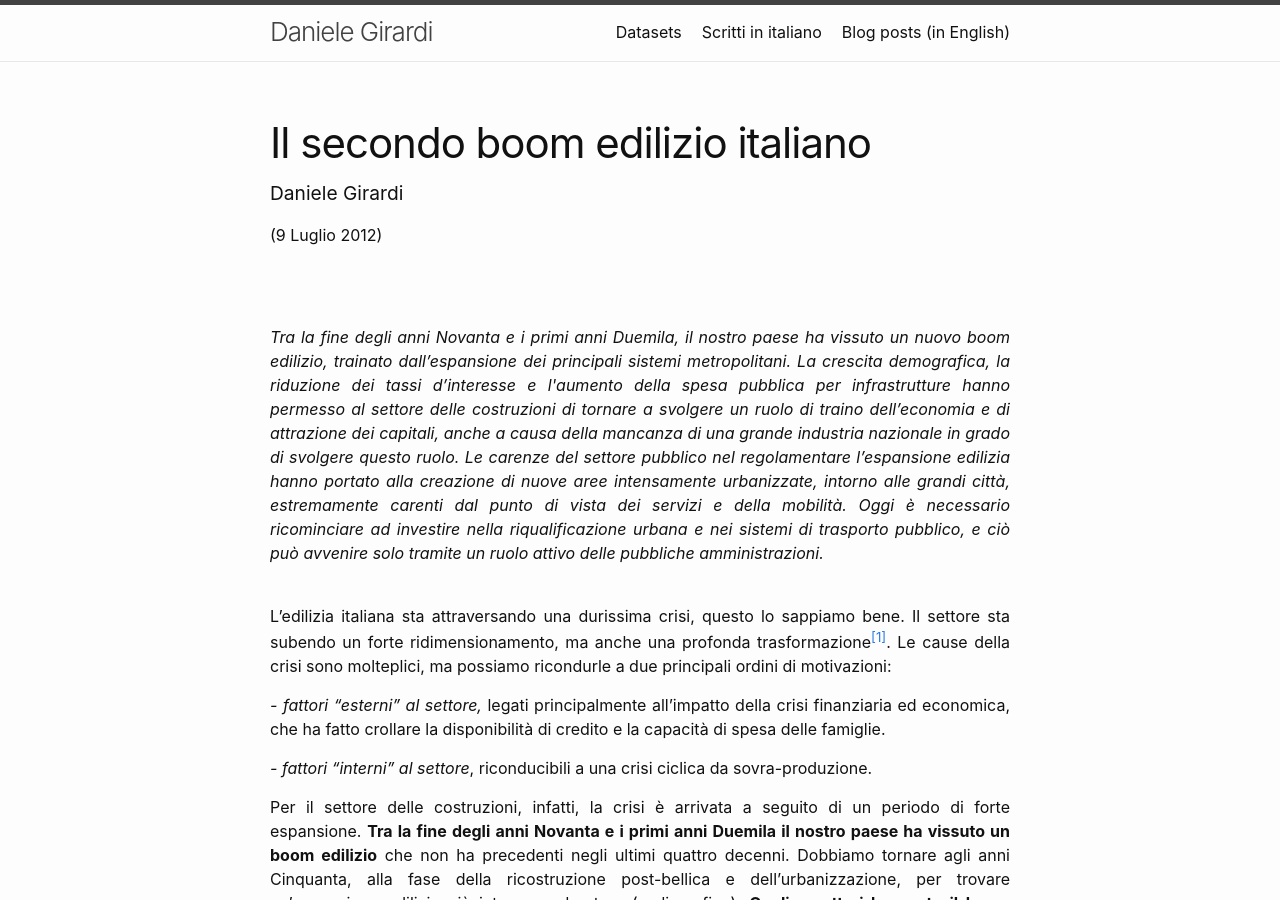
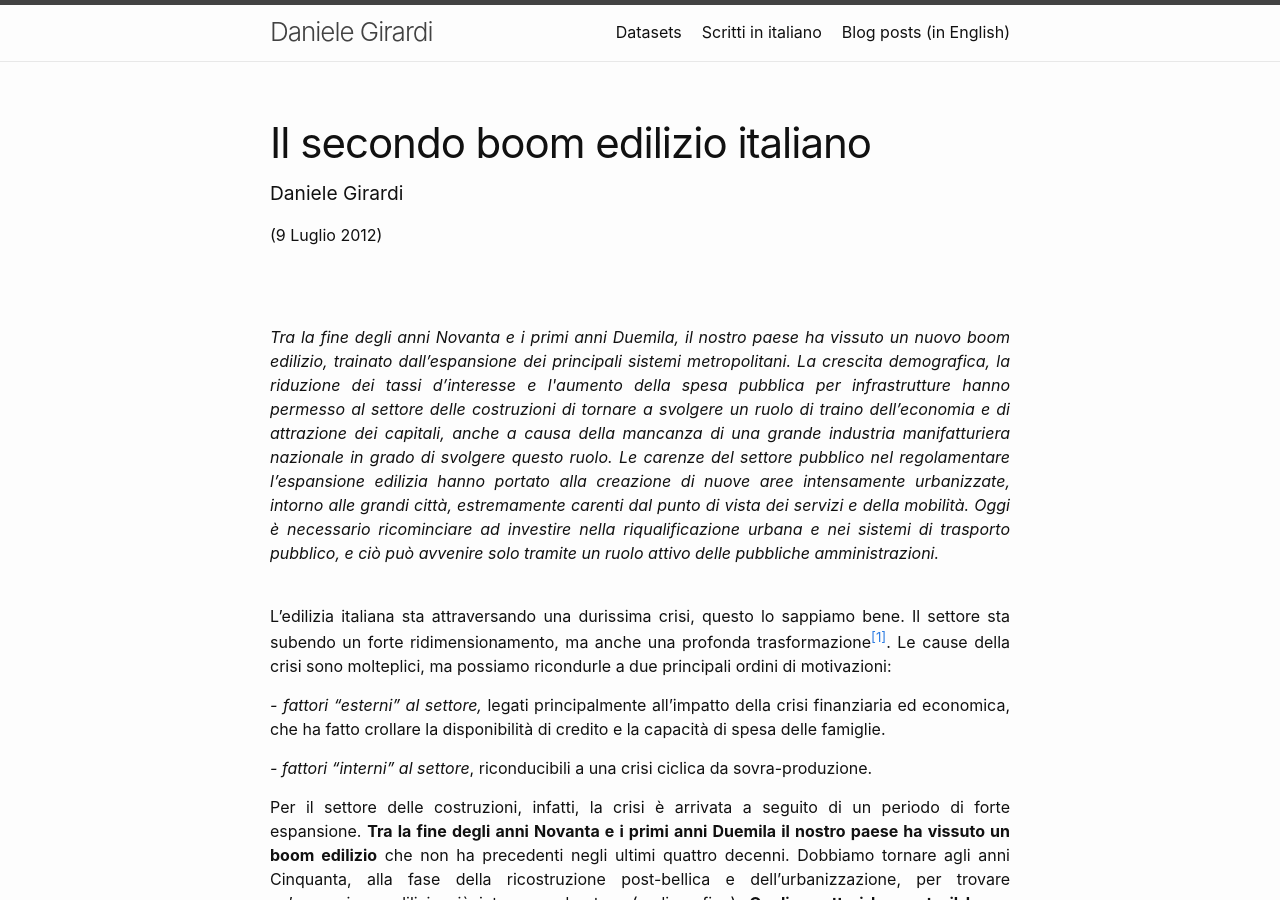
Before and after one commit to danielegirardi/danielegirardi.github.io, a Jekyll site: the page built from posts/secondoboomedilizio.md, in a window 1280 px wide and 900 px high. Built offline with Jekyll 4.4.1, drawn with Linux system fonts in a browser that asks for light colours; our own code applies the rules of GitHub Pages for plain Markdown files.

Commit message:
Update secondoboomedilizio.md

```diff
--- a/posts/secondoboomedilizio.md
+++ b/posts/secondoboomedilizio.md
@@ -39,7 +39,7 @@
 <p> </p>
 
 &nbsp;
-<p style="text-align: justify;"><em>Tra la fine degli anni Novanta e i primi anni Duemila, il nostro paese ha vissuto un nuovo boom edilizio, trainato dall’espansione dei principali sistemi&nbsp;metropolitani. La crescita demografica, la riduzione dei tassi d’interesse e l'aumento della spesa pubblica per infrastrutture hanno permesso al settore delle costruzioni di tornare a svolgere un ruolo di traino dell’economia e di attrazione dei capitali, anche a causa della mancanza di una grande industria nazionale in grado di svolgere questo ruolo. Le carenze del settore pubblico nel regolamentare l’espansione edilizia hanno portato alla creazione di nuove aree intensamente urbanizzate, intorno alle grandi città, estremamente carenti dal punto di vista dei servizi e della mobilità. Oggi è necessario ricominciare ad investire nella riqualificazione urbana e nei sistemi di trasporto pubblico, e ciò può avvenire solo tramite un ruolo attivo delle pubbliche amministrazioni.</em></p>
+<p style="text-align: justify;"><em>Tra la fine degli anni Novanta e i primi anni Duemila, il nostro paese ha vissuto un nuovo boom edilizio, trainato dall’espansione dei principali sistemi&nbsp;metropolitani. La crescita demografica, la riduzione dei tassi d’interesse e l'aumento della spesa pubblica per infrastrutture hanno permesso al settore delle costruzioni di tornare a svolgere un ruolo di traino dell’economia e di attrazione dei capitali, anche a causa della mancanza di una grande industria manifatturiera nazionale in grado di svolgere questo ruolo. Le carenze del settore pubblico nel regolamentare l’espansione edilizia hanno portato alla creazione di nuove aree intensamente urbanizzate, intorno alle grandi città, estremamente carenti dal punto di vista dei servizi e della mobilità. Oggi è necessario ricominciare ad investire nella riqualificazione urbana e nei sistemi di trasporto pubblico, e ciò può avvenire solo tramite un ruolo attivo delle pubbliche amministrazioni.</em></p>
 &nbsp;
 <p style="text-align: justify;">L’edilizia italiana sta attraversando una durissima crisi, questo lo sappiamo bene. Il settore sta subendo un forte ridimensionamento, ma anche una profonda trasformazione<sup><a href="#nota1" name="note1">[1]</a></sup>. Le cause della crisi sono molteplici, ma possiamo ricondurle a due principali ordini di motivazioni:</p>
 <p style="text-align: justify;"><em>- fattori “esterni” al settore,</em> legati principalmente all’impatto della crisi finanziaria ed economica, che ha fatto crollare la disponibilità di credito e la capacità di spesa delle famiglie.</p>
```
